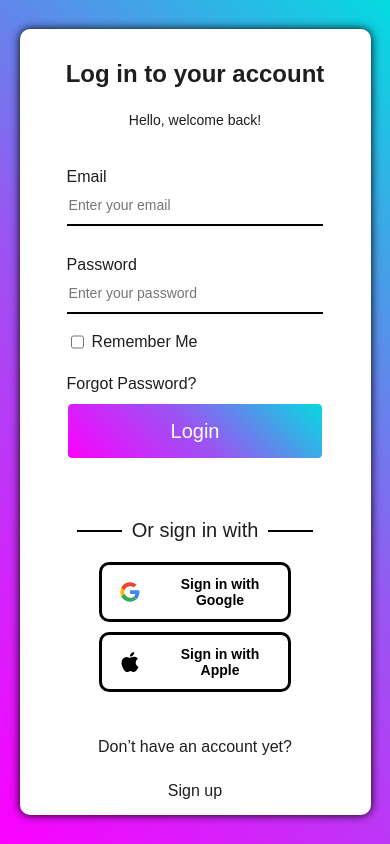
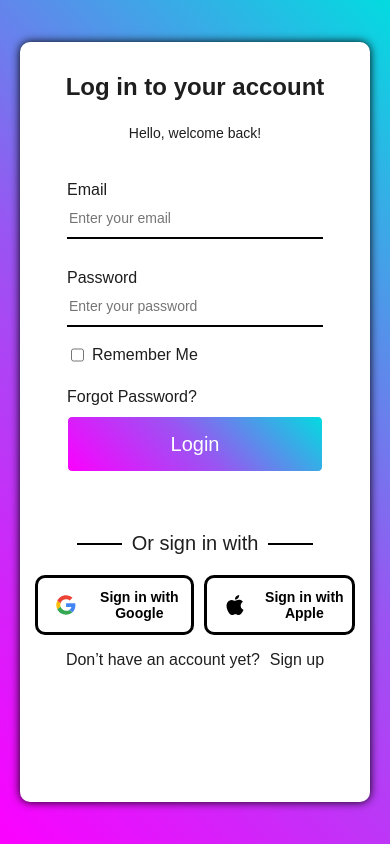
Before and after one commit to Frenzel2000/Login_Form, a plain HTML site: page index.html in a window 390 px wide. Drawn offline with Linux system fonts and the light colour scheme.

Commit message:
changes in responsiv design mobile devices

```diff
--- a/styles.css
+++ b/styles.css
@@ -191,6 +191,15 @@ button:hover {
 }
 
 @media (max-width: 480px) {
+    .login-container{
+        height: 90vh;
+        margin:20px;
+    }
+    .div-alternatively-buttons{
+        display: flex;
+        flex-direction: row;
+        width: auto;
+    }
     h1 {
         font-size: 24px;
     }
@@ -212,4 +221,9 @@ button:hover {
         width: 30px;
         height: 30px;
     }
+    .div-no-account{
+        display:flex;
+        flex-direction: row;
+        margin:0;
+    }
 }
```
